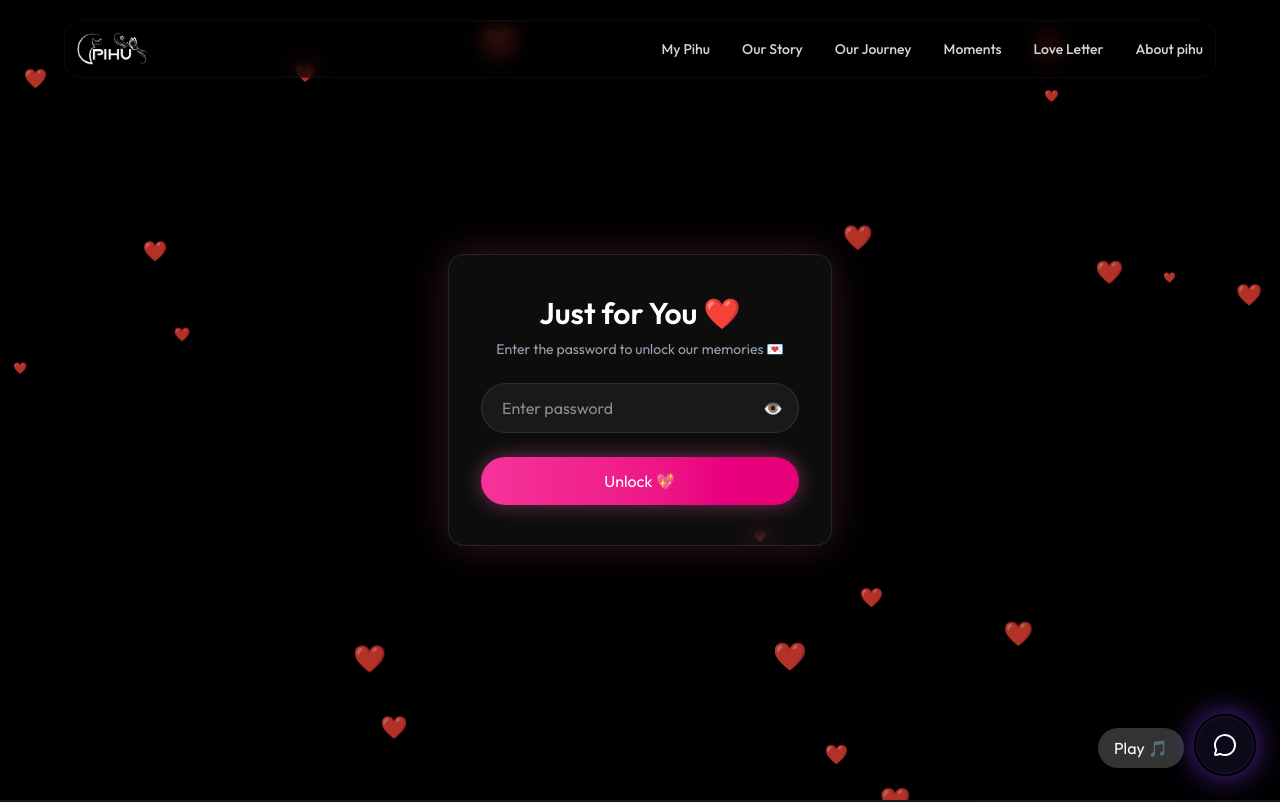
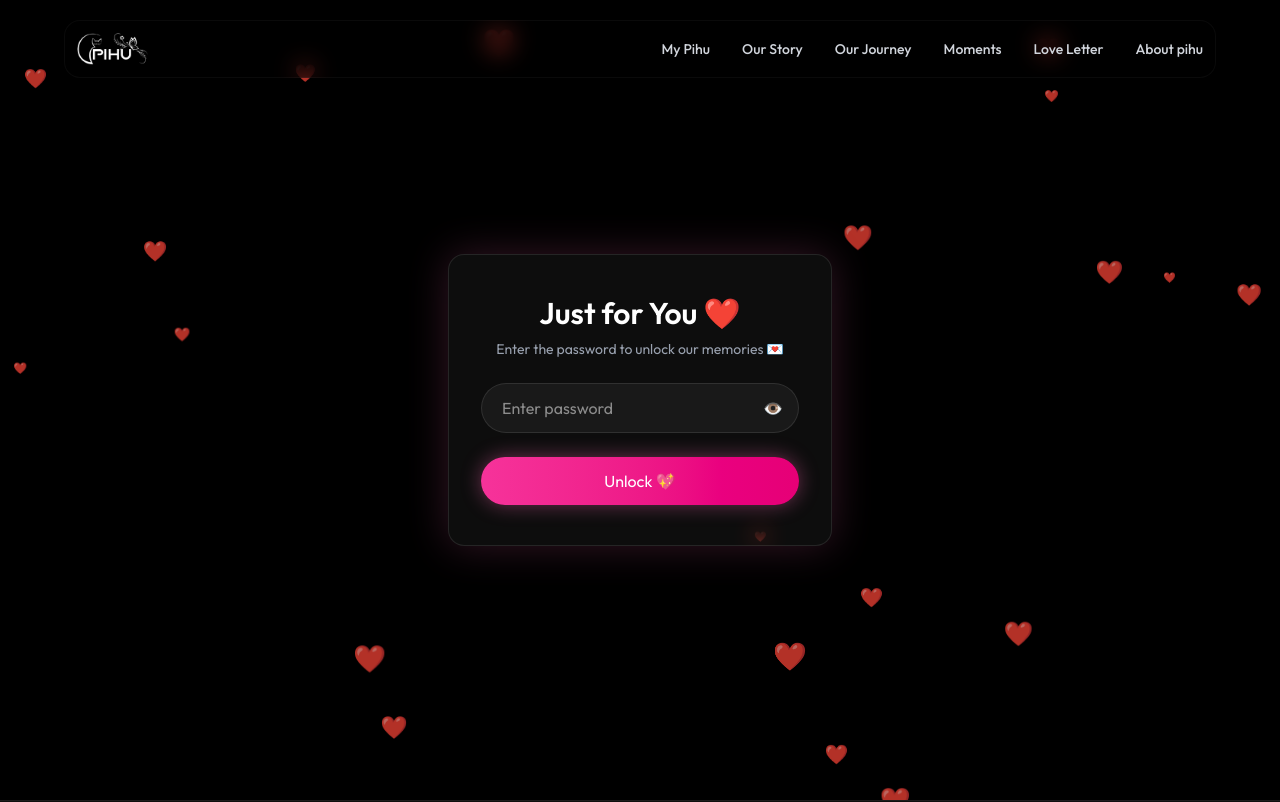
Before and after one commit to krigup789/pihu, a Next.js app: page / in a window 1280 px wide. Shown: the top 802 px of the page. Built offline with nearby package versions, Linux system fonts and the light colour scheme.

Commit message:
first commit9

```diff
--- a/app/layout.tsx
+++ b/app/layout.tsx
@@ -5,9 +5,7 @@ import Navbar from "@/components/Navbar";
 import SoftBackdrop from "@/components/SoftBackdrop";
 import LenisScroll from "@/components/lenis";
 import { Metadata } from "next";
-import MusicPlayer from "@/components/MusicPlayer";
 import FloatingHearts from "@/components/FloatingHearts";
-import AIChat from "@/components/AIChat";
 
 const outfit = Outfit({
   variable: "--font-sans",
@@ -69,8 +67,6 @@ export default function RootLayout({
         <div className="fixed inset-0 -z-10 pointer-events-none">
           <FloatingHearts />
         </div>
-        <AIChat />
-        <MusicPlayer />
         <SoftBackdrop />
         <LenisScroll />
         <Navbar />
--- a/app/page.tsx
+++ b/app/page.tsx
@@ -11,6 +11,8 @@ import Team from "@/components/Team";
 import Faq from "@/components/Faq";
 import { useEffect, useState, FormEvent } from "react";
 import FloatingHearts from "@/components/FloatingHearts";
+import AIChat from "@/components/AIChat";
+import MusicPlayer from "@/components/MusicPlayer";
 
 export default function Page() {
   const CORRECT_PASSWORD = "chiku i love you";
@@ -122,6 +124,8 @@ export default function Page() {
       <Testimonials />
       <Team />
       <Faq />
+      <AIChat />
+      <MusicPlayer />
     </>
   );
 }
```
